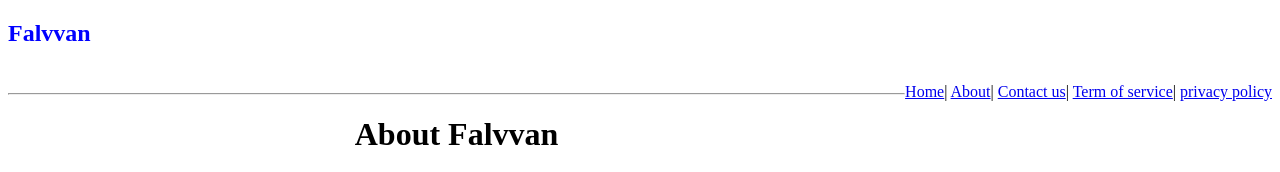
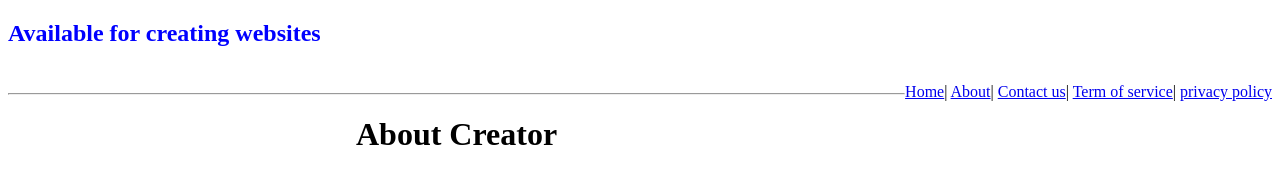
Before and after one commit to Badmusizzudeen/Badmus.com, a plain HTML site: page index.html in a window 1280 px wide. Shown: the top 172 px of the page. Drawn offline with Linux system fonts and the light colour scheme.

Commit message:
Add files via upload

```diff
--- a/index.html
+++ b/index.html
@@ -7,7 +7,7 @@
 <body>
 <header>
 <nav>
-<h1 style="color: blue"> Falvvan</h1>
+<h1 style="color: blue"> Available for creating websites</h1>
 <p style="float: right">
 <a href="#">Home</a>|
 <a href="#">About</a>|
@@ -20,7 +20,7 @@
 <br/>
 <hr/>
 <main>
-<h1 align="center">About Falvvan</h2>
+<h1 align="center">About Creator</h2>
 <!--from the same folder where the HTML file is-->
 <img src="izzy.jpg"width="350"height="400"/>
 <!--change background color using color name-->
```
